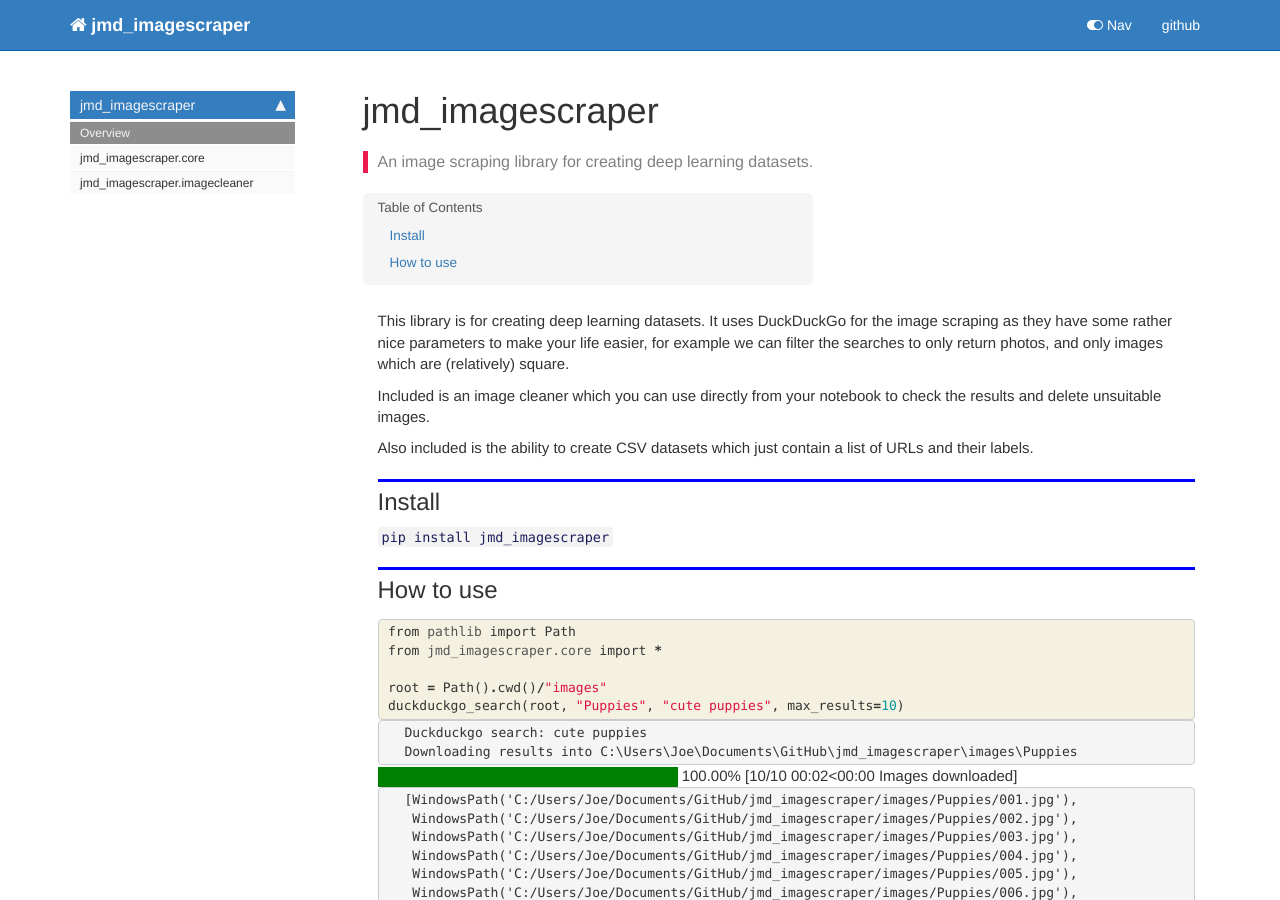
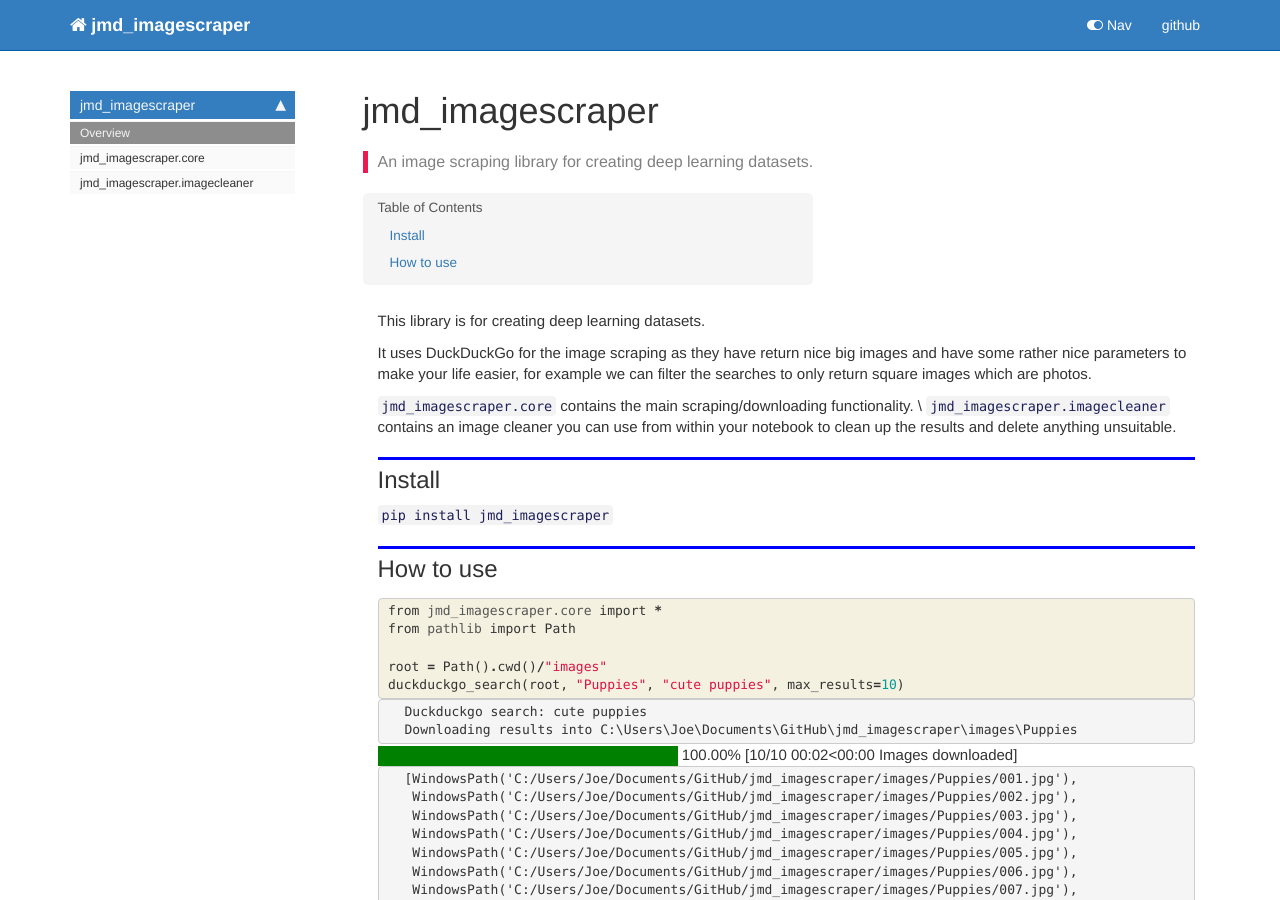
Before and after one commit to joedockrill/jmd_imagescraper, a Jekyll site: the page built from docs/index.html, in a window 1280 px wide and 900 px high. Built offline with Jekyll 4.4.1, drawn with Linux system fonts in a browser that asks for light colours; nearby versions of some CDN libraries; comment, search, counter and statistics services are not loaded.

Commit message:
cleaning up

```diff
--- a/docs/index.html
+++ b/docs/index.html
@@ -31,9 +31,10 @@ nb_path: "index.ipynb"
 
 <div class="cell border-box-sizing text_cell rendered"><div class="inner_cell">
 <div class="text_cell_render border-box-sizing rendered_html">
-<p>This library is for creating deep learning datasets. It uses DuckDuckGo for the image scraping as they have some rather nice parameters to make your life easier, for example we can filter the searches to only return photos, and only images which are (relatively) square.</p>
-<p>Included is an image cleaner which you can use directly from your notebook to check the results and delete unsuitable images.</p>
-<p>Also included is the ability to create CSV datasets which just contain a list of URLs and their labels.</p>
+<p>This library is for creating deep learning datasets.</p>
+<p>It uses DuckDuckGo for the image scraping as they have return nice big images and have some rather nice parameters to make your life easier, for example we can filter the searches to only return square images which are photos.</p>
+<p><code>jmd_imagescraper.core</code> contains the main scraping/downloading functionality. \
+<code>jmd_imagescraper.imagecleaner</code> contains an image cleaner you can use from within your notebook to clean up the results and delete anything unsuitable.</p>
 
 </div>
 </div>
@@ -64,8 +65,8 @@ nb_path: "index.ipynb"
 
 <div class="inner_cell">
     <div class="input_area">
-<div class=" highlight hl-ipython3"><pre><span></span><span class="kn">from</span> <span class="nn">pathlib</span> <span class="kn">import</span> <span class="n">Path</span>
-<span class="kn">from</span> <span class="nn">jmd_imagescraper.core</span> <span class="kn">import</span> <span class="o">*</span>
+<div class=" highlight hl-ipython3"><pre><span></span><span class="kn">from</span> <span class="nn">jmd_imagescraper.core</span> <span class="kn">import</span> <span class="o">*</span>
+<span class="kn">from</span> <span class="nn">pathlib</span> <span class="kn">import</span> <span class="n">Path</span>
 
 <span class="n">root</span> <span class="o">=</span> <span class="n">Path</span><span class="p">()</span><span class="o">.</span><span class="n">cwd</span><span class="p">()</span><span class="o">/</span><span class="s2">&quot;images&quot;</span>
 <span class="n">duckduckgo_search</span><span class="p">(</span><span class="n">root</span><span class="p">,</span> <span class="s2">&quot;Puppies&quot;</span><span class="p">,</span> <span class="s2">&quot;cute puppies&quot;</span><span class="p">,</span> <span class="n">max_results</span><span class="o">=</span><span class="mi">10</span><span class="p">)</span>
--- a/jmd_imagescraper/__init__.py
+++ b/jmd_imagescraper/__init__.py
@@ -1 +1,3 @@
 __version__ = "0.0.1"
+import jmd_imagescraper.core
+import jmd_imagescraper.imagecleaner
```
Also changed, not shown: README.md, 1 other file.
